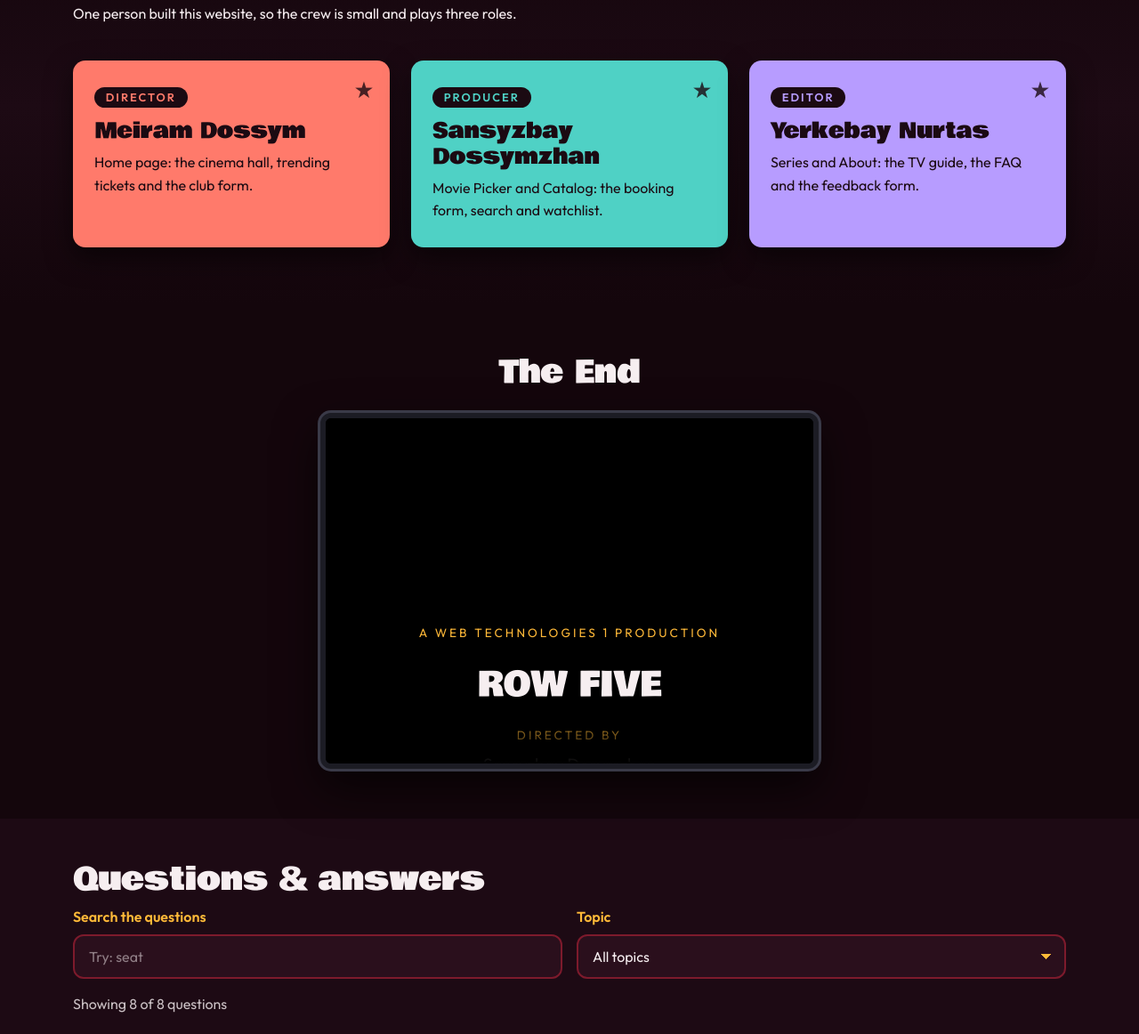
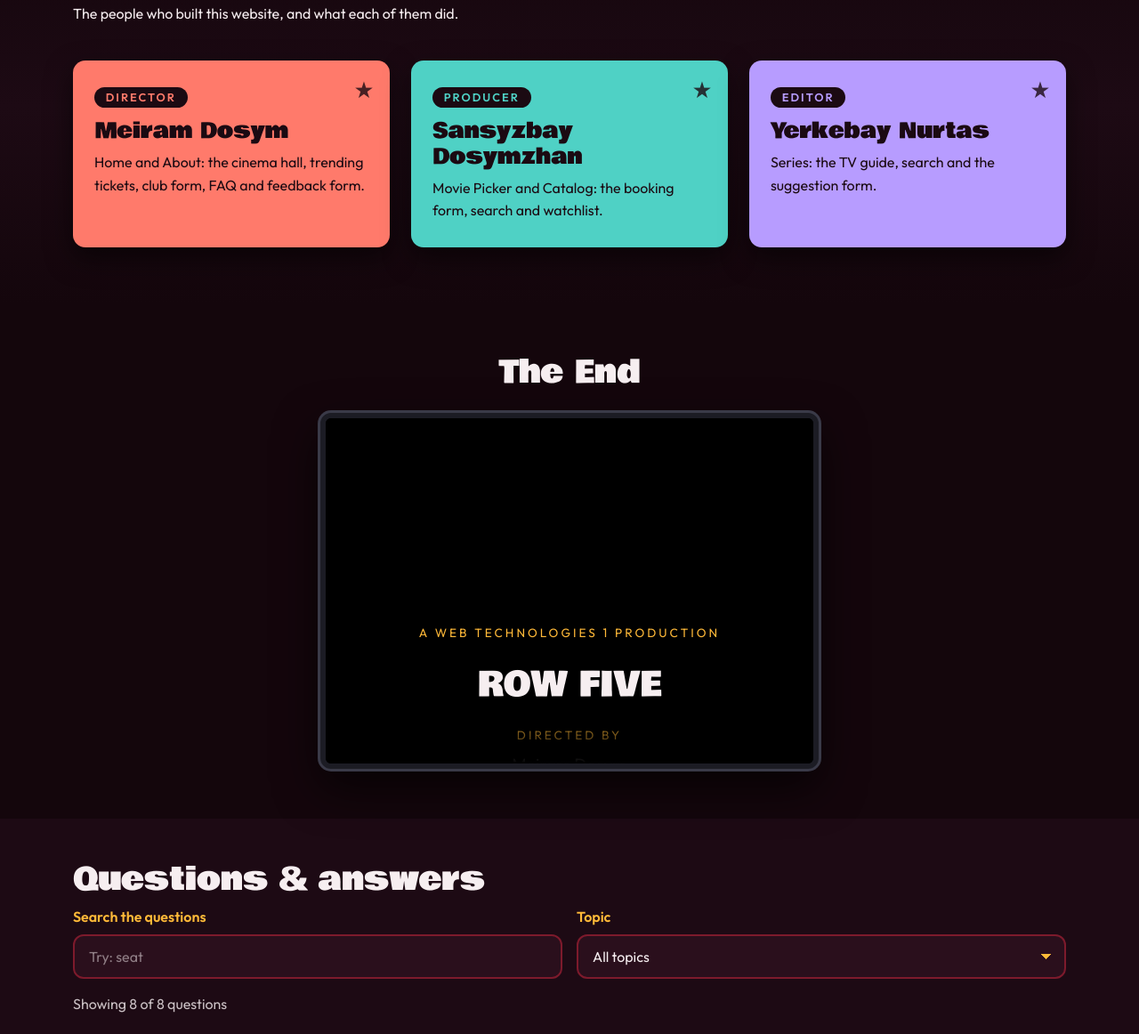
Before and after one commit to dosiks2028/Aspect, a plain HTML site: page about.html in a window 1280 px wide. Shown: the part 810-1972 px from the top of the page at 89% size. Drawn offline with nearby package versions, Linux system fonts and the light colour scheme.

Commit message:
Update about.html

```diff
--- a/about.html
+++ b/about.html
@@ -68,23 +68,23 @@
     <section class="cast-section">
       <div class="container">
         <h2>Cast &amp; Crew</h2>
-        <p class="section-text">One person built this website, so the crew is small and plays three roles.</p>
+        <p class="section-text">The people who built this website, and what each of them did.</p>
 
         <div class="cast-grid">
           <article class="cast t-coral">
             <p class="cast-role">Director</p>
-            <h3>Meiram Dossym</h3>
-            <p>Home page: the cinema hall, trending tickets and the club form.</p>
+            <h3>Meiram Dosym</h3>
+            <p>Home and About: the cinema hall, trending tickets, club form, FAQ and feedback form.</p>
           </article>
           <article class="cast t-teal">
             <p class="cast-role">Producer</p>
-            <h3>Sansyzbay Dossymzhan</h3>
+            <h3>Sansyzbay Dosymzhan</h3>
             <p>Movie Picker and Catalog: the booking form, search and watchlist.</p>
           </article>
           <article class="cast t-violet">
             <p class="cast-role">Editor</p>
             <h3>Yerkebay Nurtas</h3>
-            <p>Series and About: the TV guide, the FAQ and the feedback form.</p>
+            <p>Series: the TV guide, search and the suggestion form.</p>
           </article>
         </div>
       </div>
@@ -98,11 +98,11 @@
             <p class="roll-small">A Web Technologies 1 production</p>
             <p class="roll-big">ROW FIVE</p>
             <p class="roll-small">Directed by</p>
-            <p>Sansyzbay Dosymzhan</p>
+            <p>Meiram Dosym</p>
             <p class="roll-small">Produced by</p>
             <p>Sansyzbay Dosymzhan</p>
             <p class="roll-small">Edited by</p>
-            <p>Sansyzbay Dosymzhan</p>
+            <p>Yerkebay Nurtas</p>
             <p class="roll-small">No popcorn was harmed</p>
             <p class="roll-big">THANK YOU</p>
           </div>
```
